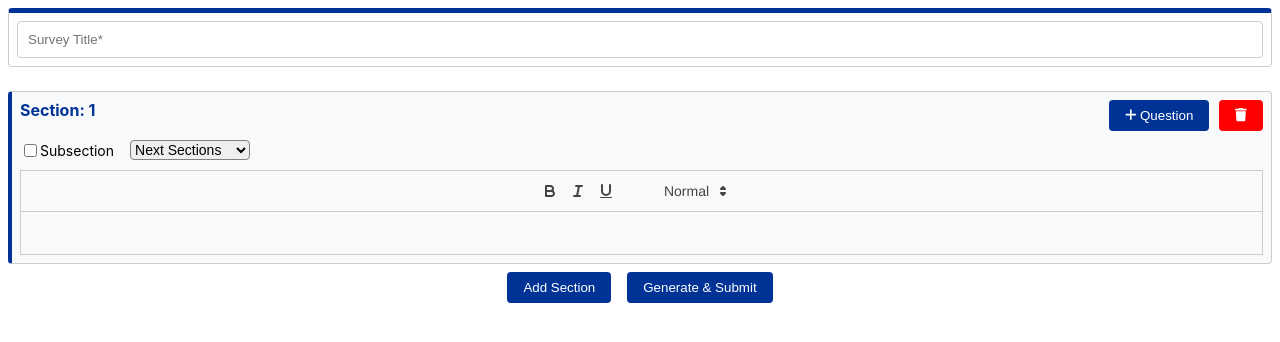
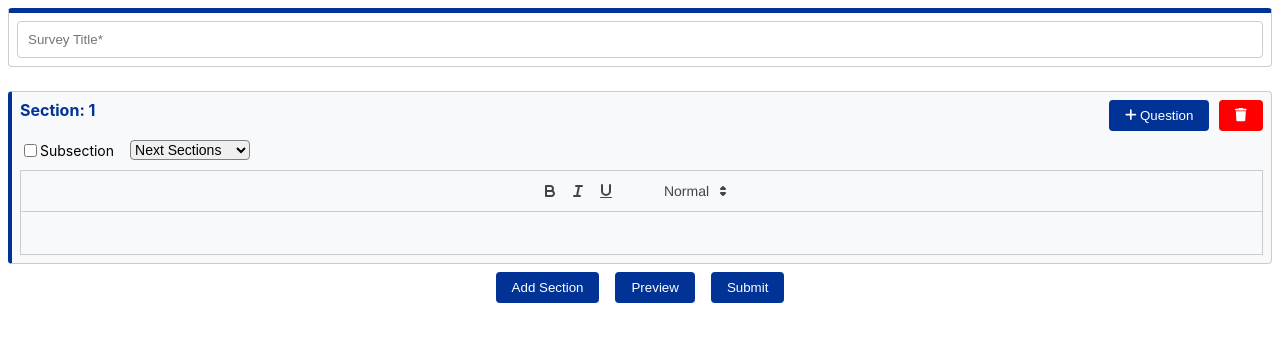
Before and after one commit to asarisoft/DynamicFormLikeGoogleForm, a React (Create React App) app: page / in a window 1280 px wide. Shown: the top 342 px of the page. Built offline with nearby package versions, Linux system fonts and the light colour scheme.

Commit message:
[implementRedux] add preview button

```diff
--- a/src/components/form/index.js
+++ b/src/components/form/index.js
@@ -124,17 +124,17 @@ class Form extends Component {
         result.push(dataQuestion)
       });
     });
-    console.log("resulst", result);
+
 
     if (isFormValid) {
       // send to iframe
       this.sendDataToParent({
-        title: "OK",
+        title: title,
         json_form: result
       });
       //
       return {
-        title: "OK",
+        title: title,
         jsonForm: result
       }
     } else {
@@ -145,6 +145,13 @@ class Form extends Component {
       });
       return null; // Atau kembalikan null jika ada kesalahan validasi
     }
+  }
+
+  preview  = () => {
+    this.sendDataToParent({
+      title: "title",
+      message: "show preview"
+    });
   }
 
   // before submit, change format form to BE format
@@ -205,6 +212,11 @@ class Form extends Component {
         top_to_show: fieldData.top_to_show
       }
       dataQuestion.answer = sorting
+
+      if (fieldData.top_to_show > 0) {
+        dataQuestion.answer_action = actions.slice(0, fieldData.top_to_show)
+      }
+
     } else if (fieldData.type === "scale") {
       dataQuestion.form = {
         type: fieldData.type,
@@ -221,7 +233,6 @@ class Form extends Component {
       fieldData.options?.map(dt => {
         options.push(dt.label)
         actions.push(dt.action)
-        childrens_answer.push("")
       })
       dataQuestion.form = {
         type: fieldData.type,
@@ -231,6 +242,7 @@ class Form extends Component {
       let childrens = []
       fieldData.childrens?.map(dt => {
         childrens.push(dt)
+        childrens_answer.push("")
       })
       dataQuestion.childrens = childrens
       dataQuestion.childrens_answer = childrens_answer
@@ -336,7 +348,6 @@ class Form extends Component {
 
   render() {
     const { form } = this.props;
-    console.log("forfffff", form)
     return (
       <FormContainer>
         <Header ref={(ref) => { this.headerRef = ref }}
@@ -395,7 +406,8 @@ class Form extends Component {
         </DragDropContext>
         <div className='form-footer'>
           <StyledButton onClick={() => this.props.addSection()}>Add Section</StyledButton>
-          <StyledButton onClick={this.populateData}>Generate & Submit</StyledButton>
+          <StyledButton onClick={this.preview}>Preview</StyledButton>
+          <StyledButton onClick={this.populateData}>Submit</StyledButton>
         </div>
       </FormContainer>
     );
--- a/src/redux/formSlice.js
+++ b/src/redux/formSlice.js
@@ -70,7 +70,7 @@ export const formSlice = createSlice({
         scale: {},
         sorting: [],
         childrens: [],
-        children_answers: []
+        childrens_answer: []
       });
 
       section.isQuestionsVisible = true;
```
